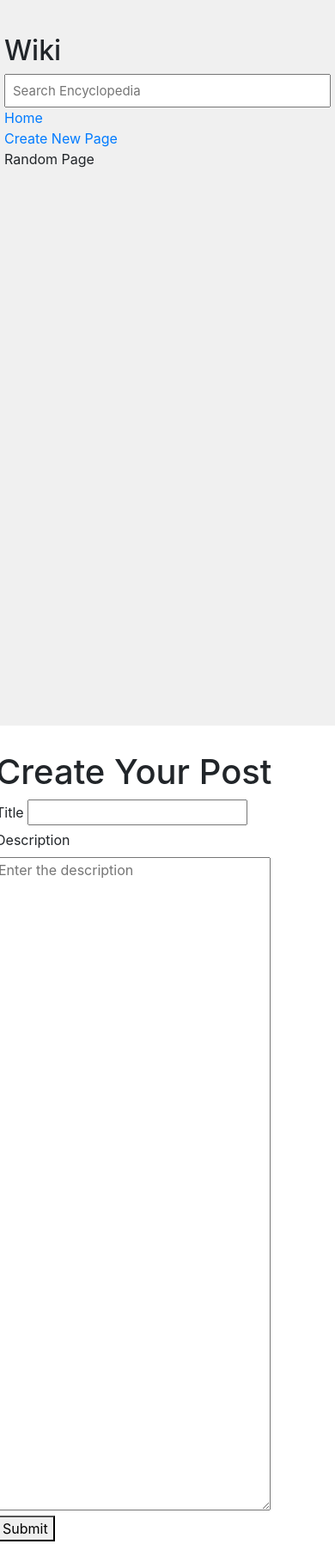
After one commit to NecroticFactor/Web-Development, a Django app: page /create_post/ in a window 390 px wide. The commit adds this page. Shown: the whole page at 86% size. Run offline with Django 3.2, Linux system fonts and the light colour scheme; some libraries are stand-ins or nearby versions.

Commit message:
partial complete
Random link and delete entry remaining

```diff
--- a/wiki/encyclopedia/static/encyclopedia/styles.css
+++ b/wiki/encyclopedia/static/encyclopedia/styles.css
@@ -25,6 +25,7 @@ textarea {
     width: 100%;
     font-size: 15px;
     line-height: 15px;
+    padding: 8px;
 }
 
 .sidebar {
@@ -34,5 +35,5 @@ textarea {
 }
 
 .sidebar h2 {
-    margin-top: 5px;
+    margin-top: 20px;
 }
--- /dev/null
+++ b/wiki/encyclopedia/templates/encyclopedia/create_post.html
@@ -0,0 +1,35 @@
+{% extends "encyclopedia/layout.html" %} {% load static %} {%block title%}Create
+Post{%endblock%} {%block body%}
+<h1>Create Your Post</h1>
+<div>
+  <form action="{% url 'encyclopedia:create_post' %}" method="POST">
+    {% csrf_token %}
+    <div>
+      <label id="title-label" for="title-field">Title</label>
+      <input
+        class="title"
+        type="text"
+        id="title-field"
+        name="title"
+        maxlength="100"
+        value=""
+        required
+      />
+    </div>
+    <label for="large-input">Description</label>
+    <div>
+      <textarea
+        class="description"
+        name="description"
+        rows="5"
+        cols="30"
+        placeholder="Enter the description"
+      ></textarea>
+    </div>
+    <div>
+      <button type="submit">Submit</button>
+    </div>
+  </form>
+</div>
+
+{%endblock%}
--- /dev/null
+++ b/wiki/encyclopedia/templates/encyclopedia/details.html
@@ -0,0 +1,6 @@
+{% extends "encyclopedia/layout.html" %} {% block title %} {{ title }}
+{%endblock%} {% block body %}
+<p>{{ detail | safe }}</p>
+
+<a href="{% url 'encyclopedia:update_post' title=title %}">Edit</a>
+{% endblock %}
--- /dev/null
+++ b/wiki/encyclopedia/templates/encyclopedia/error.html
@@ -0,0 +1,2 @@
+<h1>Page Not Found!</h1>
+<a href="{% url 'encyclopedia:index' %}">Home</a>
--- a/wiki/encyclopedia/templates/encyclopedia/layout.html
+++ b/wiki/encyclopedia/templates/encyclopedia/layout.html
@@ -5,33 +5,36 @@
 <html lang="en">
   <head>
     <title>{% block title %}{% endblock %}</title>
-        <link rel="stylesheet" href="https://stackpath.bootstrapcdn.com/bootstrap/4.4.1/css/bootstrap.min.css" integrity="sha384-Vkoo8x4CGsO3+Hhxv8T/Q5PaXtkKtu6ug5TOeNV6gBiFeWPGFN9MuhOf23Q9Ifjh" crossorigin="anonymous">
-        <link href="{% static 'encyclopedia/styles.css' %}" rel="stylesheet">
+    <link
+      rel="stylesheet"
+      href="https://stackpath.bootstrapcdn.com/bootstrap/4.4.1/css/bootstrap.min.css"
+      integrity="sha384-Vkoo8x4CGsO3+Hhxv8T/Q5PaXtkKtu6ug5TOeNV6gBiFeWPGFN9MuhOf23Q9Ifjh"
+      crossorigin="anonymous"
+    />
+    <link href="{% static 'encyclopedia/styles.css' %}" rel="stylesheet" />
   </head>
   <body>
     <div class="row">
       <div class="sidebar col-lg-2 col-md-3">
         <h2>Wiki</h2>
-                <form>
-                    <input class="search" type="text" name="q" placeholder="Search Encyclopedia">
+        <form action="{% url 'encyclopedia:search' %}" method="get">
+          <input
+            class="search"
+            type="text"
+            name="q"
+            placeholder="Search Encyclopedia"
+          />
         </form>
         <div>
-                    <a href="{% url 'index' %}">Home</a>
+          <a href="{% url 'encyclopedia:index' %}">Home</a>
         </div>
         <div>
-                    Create New Page
+          <a href="{%url 'encyclopedia:create_post' %}">Create New Page</a>
         </div>
-                <div>
-                    Random Page
+        <div>Random Page</div>
+        {% block nav %} {% endblock %}
       </div>
-                {% block nav %}
-                {% endblock %}
+      <div class="main col-lg-10 col-md-9">{% block body %} {% endblock %}</div>
     </div>
-            <div class="main col-lg-10 col-md-9">
-                {% block body %}
-                {% endblock %}
-            </div>
-        </div>
-
   </body>
 </html>
--- a/wiki/encyclopedia/urls.py
+++ b/wiki/encyclopedia/urls.py
@@ -2,6 +2,11 @@ from django.urls import path
 
 from . import views
 
+app_name = "encyclopedia"
 urlpatterns = [
-    path("", views.index, name="index")
+    path("", views.index, name="index"),
+    path("wiki/<str:title>/", views.detail, name='detail'),
+    path('search/', views.search, name='search'),
+    path('create_post/', views.create_post, name='create_post'),
+    path('wiki/<str:title>/update_post/', views.update_post, name='update_post'),
 ]
--- a/wiki/encyclopedia/views.py
+++ b/wiki/encyclopedia/views.py
@@ -1,9 +1,75 @@
-from django.shortcuts import render
+from django.shortcuts import render, redirect
+from django.http import HttpResponse, Http404
+
 
 from . import util
 
 
 def index(request):
-    return render(request, "encyclopedia/index.html", {
+    context = {
         "entries": util.list_entries()
-    })
+    }
+    return render(request, "encyclopedia/index.html", context)
+
+
+
+def detail(request, title):
+    content = util.get_entry(title)
+    if content:
+
+        html_content = util.convert_to_html(content)
+
+        context = {
+            "title": title,
+            "detail": html_content
+        }
+        return render(request, "encyclopedia/details.html", context)
+    return render(request, 'encyclopedia/error.html')
+
+
+def search(request):
+    query = request.GET.get('q', '').strip().lower()
+    entries = util.list_entries()
+    matching_entries = [entry for entry in entries if query in entry.lower()]
+
+    if len(matching_entries) == 1 and matching_entries[0].lower() == query:
+
+        return redirect('encyclopedia:detail', title=matching_entries[0])
+
+    elif matching_entries:
+        return render(request, 'encyclopedia/search_results.html', {
+            'query': query,
+            'entries': matching_entries
+        })
+    else:
+        return render(request, 'encyclopedia/error.html',)
+
+
+def create_post(request):
+    if request.method == 'POST':
+        title = request.POST.get('title')
+        body = request.POST.get('description')
+        content = f"# {title}\n\n{body}"
+        util.save_entry(title, content)
+        return redirect("encyclopedia:index")
+    return render(request, 'encyclopedia/create_post.html', )
+
+
+
+def update_post(request, title):
+    if request.method == 'POST':
+        body = request.POST.get('description')
+        util.save_entry(title, body)
+        return redirect("encyclopedia:detail", title=title)
+    content = util.get_entry(title)
+    if content:
+        context = {
+            "title": title,
+            "description": content
+        }
+    else:
+        context = {
+            "title": title,
+            "description": "Content not found for this title."
+        }
+    return render(request, 'encyclopedia/update_post.html', context)
```
Also changed, not shown: wiki/encyclopedia/static/encyclopedia/styles2.css (added, +90 -0 lines), wiki/encyclopedia/templates/encyclopedia/index.html (+10 -13 lines), wiki/encyclopedia/templates/encyclopedia/search_results.html (added, +10 -0 lines), wiki/encyclopedia/templates/encyclopedia/update_post.html (added, +18 -0 lines), wiki/encyclopedia/util.py (+9 -0 lines), wiki/entries/C++.md (added, +3 -0 lines), wiki/entries/Java.md (added, +3 -0 lines), wiki/entries/None.md (added, +5 -0 lines), wiki/db.sqlite3 (added). Lines whose indentation alone changed are shown as unchanged.
